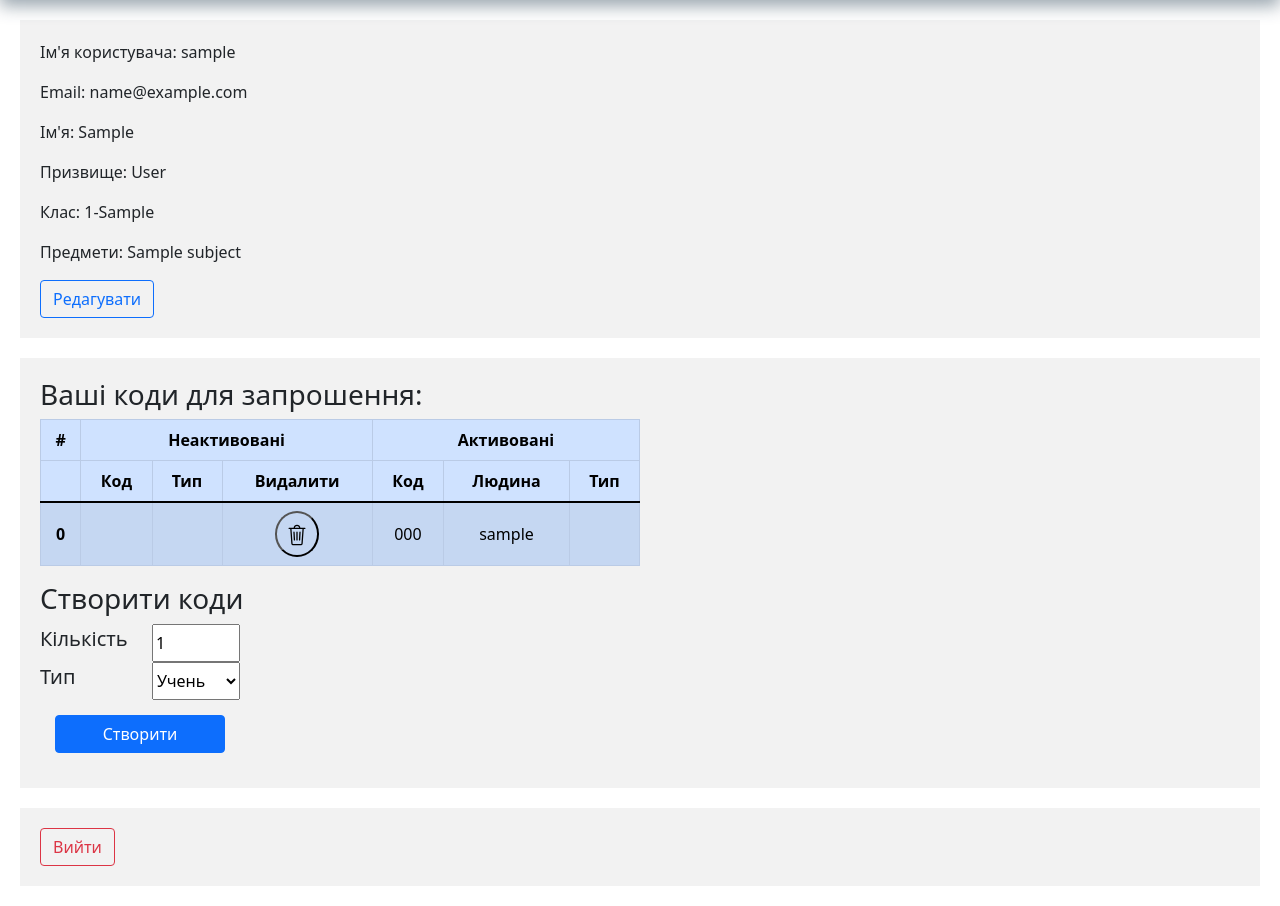
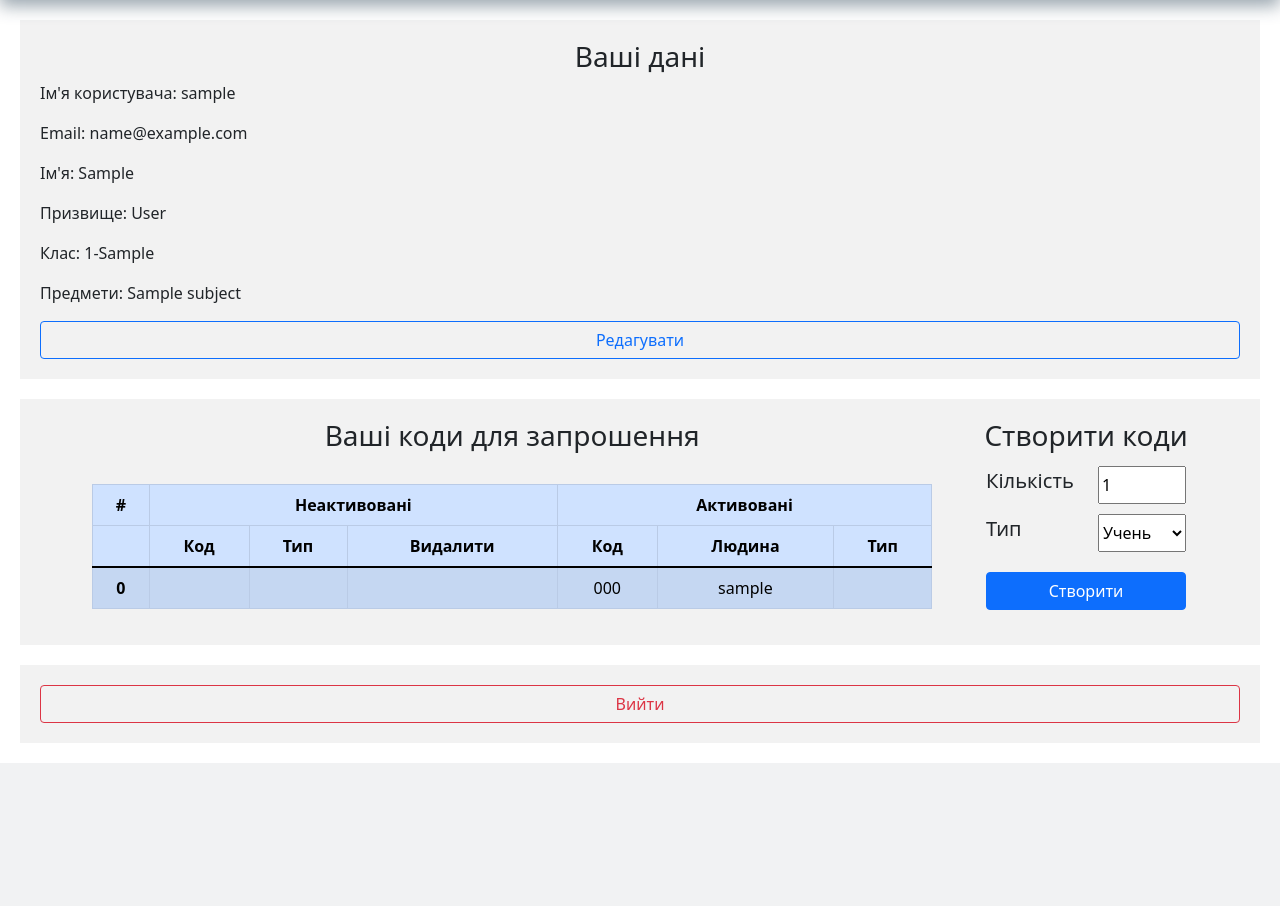
Before and after one commit to Gerfest/Lyceum, a Django app: page /profile/ in a window 1280 px wide. Shown: the part 58-964 px from the top of the page. After the commit the page ends 821 px from the top, so only its background shows below. Run offline with Django 3.2, Linux system fonts and the light colour scheme; a user stored in the database is signed in; tables that the repository leaves empty hold one stand-in row (values such as "Sample post").

Commit message:
More adaptive profile

```diff
--- a/static/css/profile.css
+++ b/static/css/profile.css
@@ -3,18 +3,25 @@ table {
 }
 
 .codes {
-    width: 50%;
+    width: 100%;
+}
+
+.table-wrapper {
+    max-height: 400px;
+    overflow: auto;
+    width: 100%;
+    display: flex;
+    justify-content: center;
 }
 
 section {
     margin: 20px;
     padding: 20px;
     background-color: rgba(0, 0, 0, 0.05);
-}
-
-.table-wrapper {
-    max-height: 400px;
-    overflow: auto;
+    display: flex;
+    flex-wrap: wrap;
+    flex-direction: column;
+    justify-content: space-evenly;
 }
 
 th, td {
@@ -39,11 +46,6 @@ td > form {
 }
 
 form {
-    display: flex;
-    flex-wrap: wrap;
-    flex-direction: column;
-    justify-content: center;
-    width: -moz-fit-content;
     width: fit-content;
 }
 
@@ -53,6 +55,7 @@ form {
     justify-content: space-between;
     flex-direction: row;
     width: 200px;
+    margin: 5px 0;
 }
 
 .profile-change_buttons {
@@ -65,6 +68,7 @@ form {
 .profile-change_buttons > button {
     margin: 0 15px;
 }
+
 .change-field {
     margin-bottom: 10px;
 }
@@ -72,3 +76,66 @@ form {
 #id_subjects {
     margin-bottom: 0;
 }
+
+h1, h2, h3, h4, h5, h5 {
+    text-align: center;
+}
+
+.subsection {
+    display: flex;
+    flex-wrap: wrap;
+    flex-direction: column;
+    align-items: center;
+    justify-content: space-between;
+}
+
+#create_codes {
+    margin: 15px 0;
+}
+
+.table_sec {
+    width: 50%;
+}
+.create_sec {
+    width: fit-content;
+}
+
+.codes_section {
+    flex-direction: row;
+}
+
+.create-codes_header {
+    flex: 0 1 auto;
+}
+
+.create-codes_form {
+    flex: 1 1 auto;
+    display: flex;
+    flex-wrap: wrap;
+    flex-direction: column;
+    width: -moz-fit-content;
+}
+
+.create-codes_form-fields {
+    flex: 1 1 auto;
+    display: flex;
+    flex-direction: column;
+    flex-wrap: wrap;
+    justify-content: center;
+}
+
+@media (max-width: 1200px) {
+    .table_sec {
+        width: 100%;
+    }
+
+    .exit_button {
+        width: 100%;
+    }
+}
+
+@media (min-width: 1200px) and (max-width: 1600px) {
+    .table_sec {
+        width: 70%;
+    }
+}
--- a/templates/profile.html
+++ b/templates/profile.html
@@ -9,6 +9,7 @@
 
 {% block content %}
     <section class="sec1" id="profile_data">
+        <h3>Ваші дані</h3>
         <p>Ім'я користувача: {{ user.username }}</p>
         <p>Email: {{ user.email }}</p>
         <p>Ім'я: {{ user.first_name }}</p>
@@ -67,8 +68,9 @@
         </form>
     </section>
     {% if "teacher" in user_type or "admin" in user_type %}
-        <section>
-            <h3>Ваші коди для запрошення:</h3>
+        <section class="codes_section">
+            <div class="subsection table_sec">
+                <h3>Ваші коди для запрошення</h3>
                 <div class="table-wrapper">
                     <table class="table codes table-bordered table-primary table-striped">
                         <thead>
@@ -100,16 +102,19 @@
                                     {% endif %}
                                 </td>
                                 <td>
+                                    {% if code.1.code %}
                                         <form method="post">
                                             {% csrf_token %}
                                             <input type="hidden" name="del_code"
                                                    value="{{ code.1.code }}">
-                                    <button name="delete_code" type="submit"
+                                            <button name="delete_code"
+                                                    type="submit"
                                                     class="delete-code_btn">
                                                 <img src="{% static 'img/delete_icon.svg' %}"
                                                      alt="delete">
                                             </button>
                                         </form>
+                                    {% endif %}
                                 </td>
                                 <td>{{ code.2.code }}</td>
                                 <td>{{ code.2.user.username }}</td>
@@ -125,9 +130,12 @@
                         </tbody>
                     </table>
                 </div>
-            <h3>Створити коди</h3>
-            <form method="post">
+            </div>
+            <div class="subsection create_sec">
+                <h3 class="create-codes_header">Створити коди</h3>
+                <form method="post" class="create-codes_form">
                     {% csrf_token %}
+                    <div class="create-codes_form-fields">
                     {% for field in codes_form %}
                         <div class="create_codes_field">
                             <label class="form-label"
@@ -142,17 +150,18 @@
                             {% endfor %}
                         </div>
                     {% endfor %}
-
+                    </div>
                     <button name="create_codes" id="create_codes"
                             class="button btn btn-primary submit_button"
-                        style='margin: 15px;' type="submit">
+                            type="submit">
                         Створити
                     </button>
                 </form>
+            </div>
         </section>
     {% endif %}
     <section>
-        <a href="/logout/" class="btn btn-outline-danger">Вийти</a>
+        <a href="/logout/" class="btn btn-outline-danger exit_button">Вийти</a>
     </section>
 {% endblock %}
 
```
Lines whose indentation alone changed are shown as unchanged.
